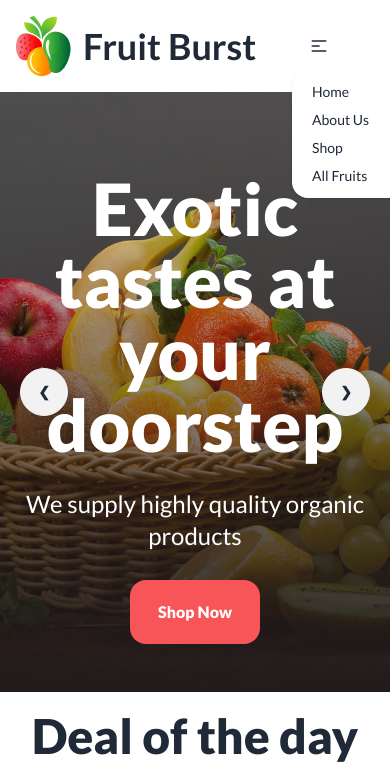
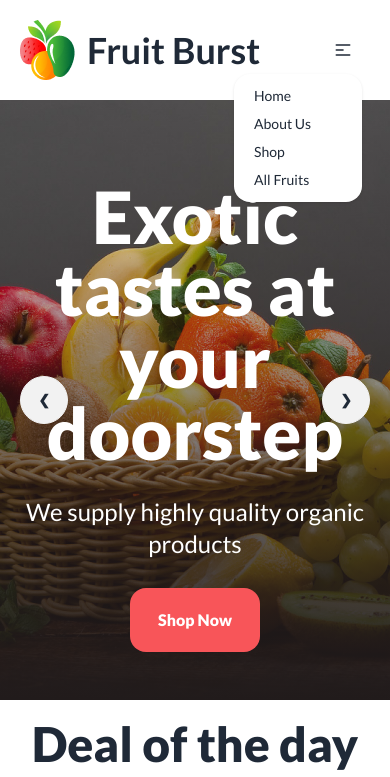
Before and after one commit to SaifulIslamsakil/MY-third-assignment-, a plain HTML site: page index.html in a window 390 px wide. Both pictures are taken after a click on the label 319 px from the left and 46 px from the top of the page. Shown: the top 777 px of the page. Drawn offline with nearby package versions, Linux system fonts and the light colour scheme; grey boxes are pictures that could not be loaded.

Commit message:
final check

```diff
--- a/index.html
+++ b/index.html
@@ -25,7 +25,7 @@
 
 <body class="lato-font">
   <header>
-    <nav class=" p-2 lg:m-7 " >
+    <nav class=" p-3 lg:m-7 " >
       <div class="navbar  lg:bg-[#F85559] flex justify-between lg:p-7 rounded-full">
         <div class=" hidden lg:flex">
           <ul class="menu menu-horizontal px-1 text-white">
@@ -37,23 +37,23 @@
         </div>
         <div>
           <img src="images/logo.png" alt="">
-          <h3 class="text-4xl font-bold ml-3 lg:text-white">Fruit Burst</h3>
+          <h3 class=" text-4xl font-bold ml-3 lg:text-white">Fruit Burst</h3>
         </div>
-        <div class="mr-7">
+        <div >
           <div class="dropdown">
             <label tabindex="0" class="btn btn-ghost lg:text-white lg:hidden">
               <svg xmlns="http://www.w3.org/2000/svg" class="h-5 w-5" fill="none" viewBox="0 0 24 24" stroke="currentColor"><path stroke-linecap="round" stroke-linejoin="round" stroke-width="2" d="M4 6h16M4 12h8m-8 6h16" /></svg>
             </label>
-            <ul tabindex="0" class="menu menu-sm dropdown-content  z-[1] p-2 shadow bg-base-100 rounded-box w-28 ">
+            <ul tabindex="0" class="menu menu-sm dropdown-content  z-[1] p-2 shadow bg-base-100 rounded-box w-32 right-2 ">
               <li><a>Home</a></li>
               <li><a>About Us</a> </li>
               <li><a>Shop</a></li>
               <li><a>All Fruits</a></li>
             </ul>
           </div>
-
         </div>
 
+            <!-- banner section -->
 
         <div class="hidden w-96 h-14 bg-white rounded-full p-5  lg:flex">
           <input type="search" name="" id="" class="w-80 h-12 rounded-full p-5 border-none outline-none text-[1.2rem]" placeholder="Search here">
@@ -142,8 +142,9 @@
         </div>
       </div>
     </div>
+  </header>
 
-  </header>
+              <!-- main section -->
   <main>
 
     <!-- Deal of the day section-->
@@ -373,11 +374,13 @@
                 <button class=" text-center px-7 py-5 rounded-2xl font-extrabold [#F85559] border-none text-white">Shop All</button>
          </div>
     </section>
+
       <!-- Meet the team section -->
-      <section style="background-image: url(images/team.png );" class="max-w-[90%] h-auto mx-auto bg-no-repeat bg-cover bg-center text-center p-10 lg:py-20 lg:px-60 text-white space-y-5">
+
+      <section style="background-image: url(images/team.png );" class="max-w-[90%] h-auto mx-auto bg-no-repeat bg-cover bg-center text-center p-10 lg:py-20 lg:px-52 text-white space-y-5">
                   <h3 class="text-6xl font-bold">Meet the team section</h3>
                   <p>Contrary to popular belief, is not simply random text. It has roots in a piece of classical Latin literature from 45 BC, making it over 2000 years old.</p>
-            <div class="flex justify-around items-center flex-col lg:flex-row pt-12 ">
+            <div class="flex justify-around items-center flex-col md:flex-row pt-12 ">
                   <div class="flex justify-center items-center flex-col mb-5 space-y-3">
                     <img src="images/member1.png" alt="">
                     <h4 class="text-2xl font-bold">Awlad Hossain</h4>
@@ -559,10 +562,11 @@
               </div>
             </div>
           </div>
-
-
       </section>
   </main>
+
+            <!-- footer section -->
+
   <footer class="footer footer-center p-10 bg-black text-base-content rounded text-white">
     <div class="flex items-center">
       <img src="images/logo.png" alt="">
```
